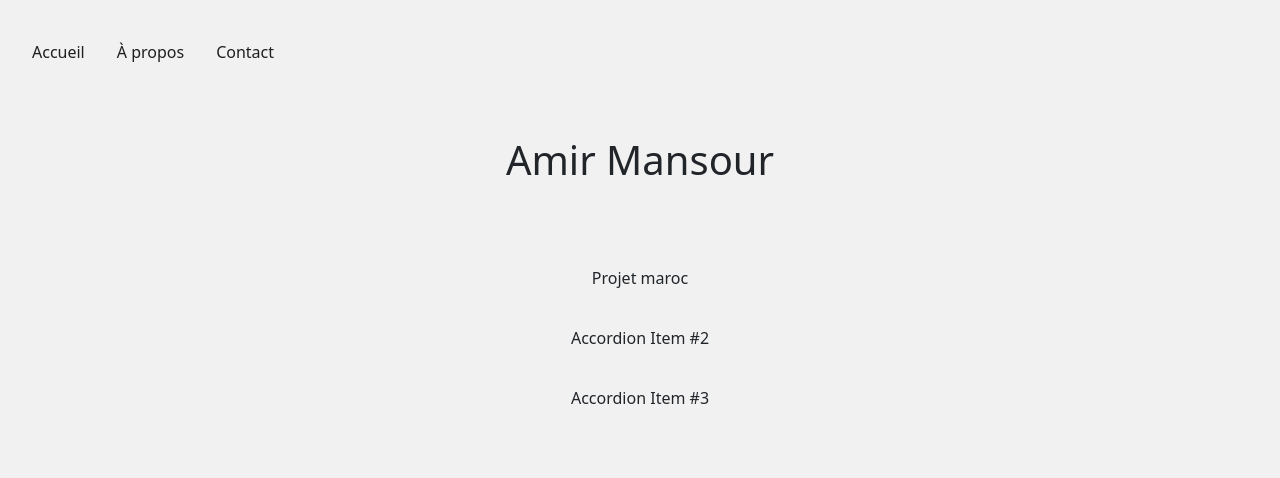
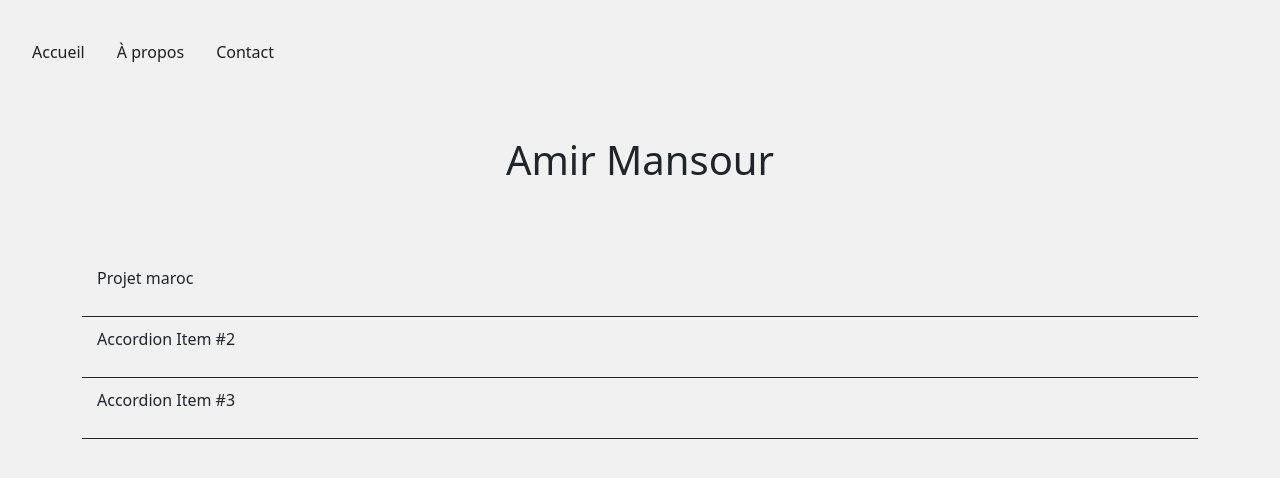
Before and after one commit to amirmsr/portfolio, a React (Create React App) app: page /photo-section in a window 1280 px wide. Shown: the top 478 px of the page. Built offline with nearby package versions, Linux system fonts and the light colour scheme.

Commit message:
new commit

```diff
--- a/src/components/Section-Photo/section-photo.css
+++ b/src/components/Section-Photo/section-photo.css
@@ -29,15 +29,15 @@
 
 
 .accordion-header {
-  padding: 10px 15px;
+  padding: 10px 15px 10px 15px;
   background-color: #f1f1f1;
   cursor: pointer;
-  transition: background-color 0.3s ease;
+  border-bottom: 1px solid;
+  text-align:left;
 }
 
 
 .accordion-header:hover {
-  background-color: #f1f1f1;
   color: #8f8f8f ;
 }
 
```
